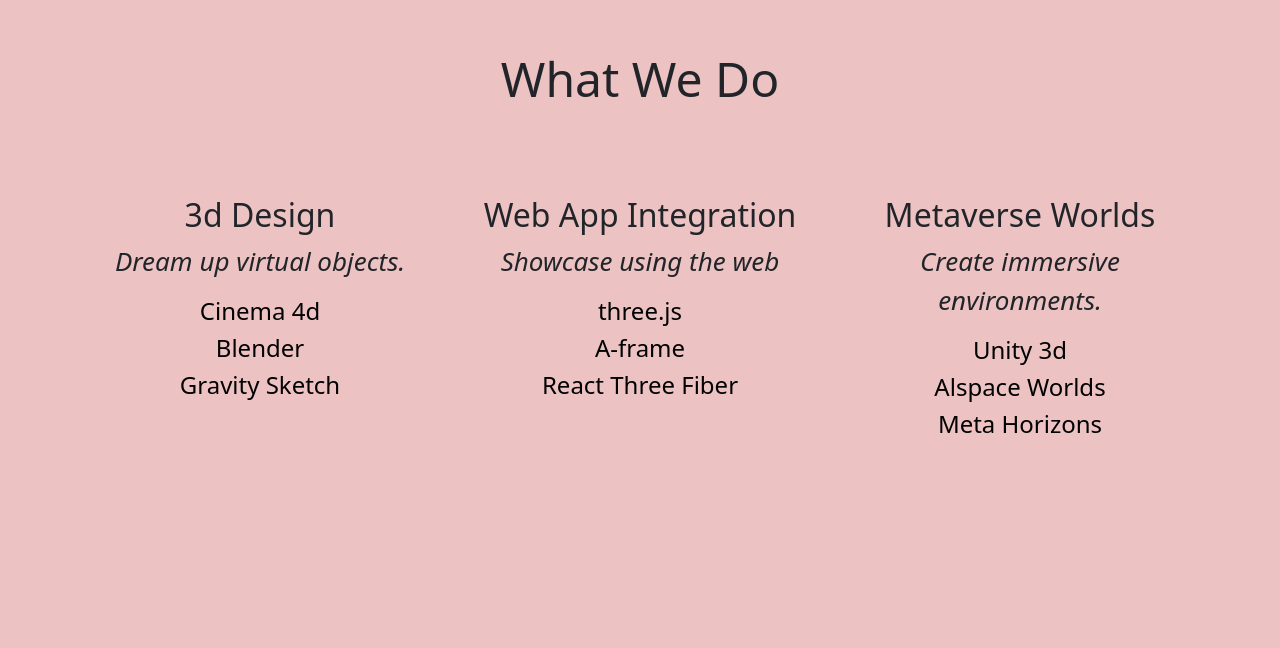
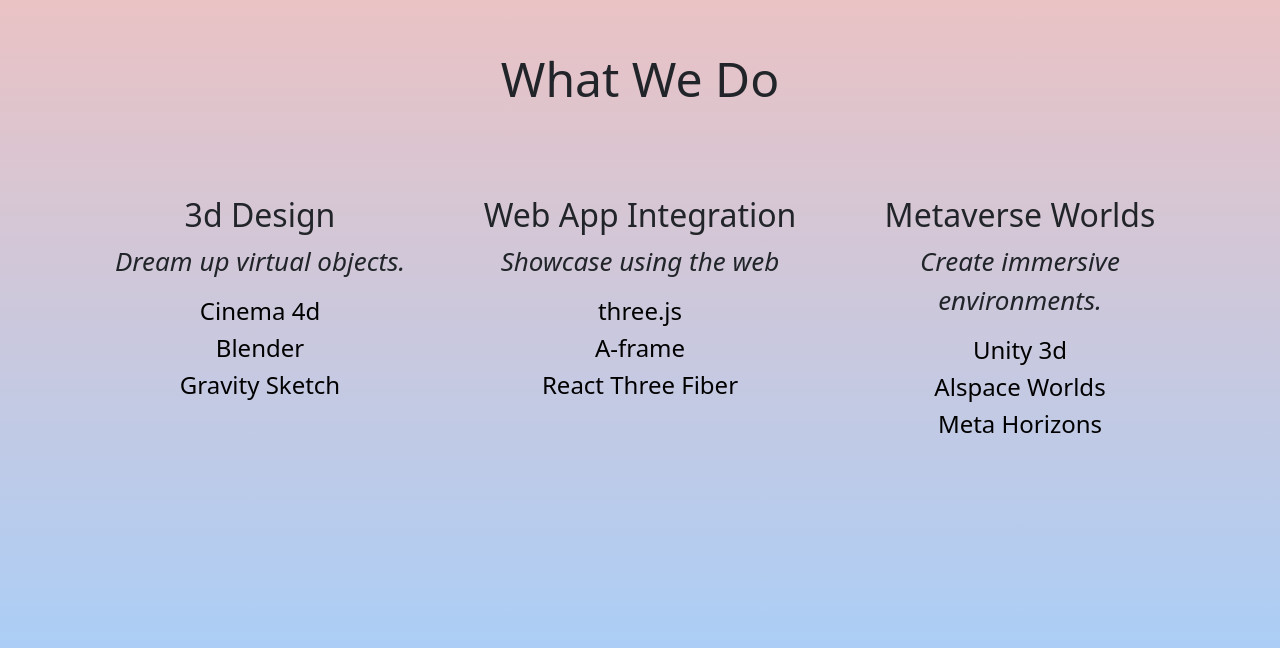
Before and after one commit to tmsteph/3DVR-Website, a React (Create React App) app in the folder 3dvr-react-app/: page / in a window 1280 px wide. Shown: the part 4052-4700 px from the top of the page. Built offline with nearby package versions, Linux system fonts and the light colour scheme; no server answers.

Commit message:
Change Gradient what-we-do-section

```diff
--- a/3dvr-react-app/src/App.css
+++ b/3dvr-react-app/src/App.css
@@ -143,7 +143,8 @@
 .what-we-do-section {
   min-height:100vh;
   width:100%;
-  background-color: #edc2c2;
+  /* background-color: #edc2c2; */
+  background: linear-gradient(#edc2c2,#a0d0ff);
   padding-top:5rem;
   padding-bottom:12rem;
 }
```
Also changed, not shown: 3dvr-react-app/src/App.js (+0 -7 lines).
